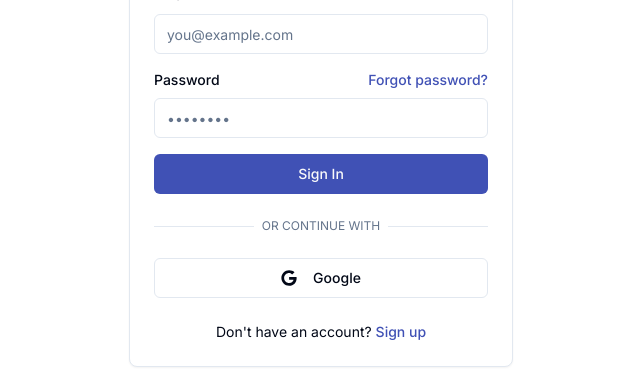
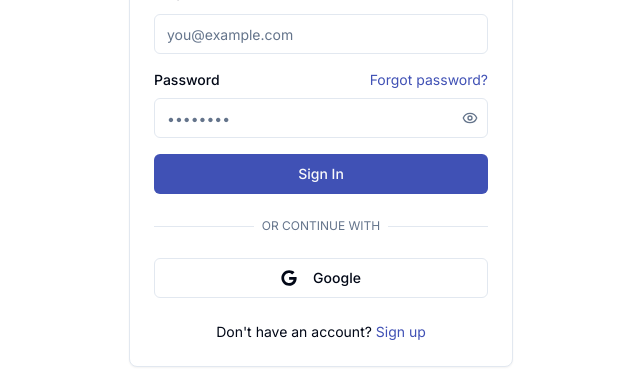
Before and after one commit to Areal-G/career-wise, a Next.js app: page /login in a window 1280 px wide. Shown: the part 319-711 px from the top of the page, without its empty margins (319-959 px from the left). Built offline with nearby package versions, Linux system fonts and the light colour scheme; no server answers.

Commit message:
also add option to view password

```diff
--- a/src/app/(auth)/login/page.tsx
+++ b/src/app/(auth)/login/page.tsx
@@ -8,6 +8,8 @@ import { useForm } from 'react-hook-form';
 import { z } from 'zod';
 import { signInWithEmailAndPassword, GoogleAuthProvider, signInWithPopup } from 'firebase/auth';
 import { auth } from '@/lib/firebase';
+import { useState } from 'react';
+import { Eye, EyeOff } from 'lucide-react';
 
 import { Button } from '@/components/ui/button';
 import { Card, CardContent, CardDescription, CardHeader, CardTitle } from '@/components/ui/card';
@@ -25,6 +27,7 @@ type LoginFormValues = z.infer<typeof loginSchema>;
 export default function LoginPage() {
   const router = useRouter();
   const { toast } = useToast();
+  const [showPassword, setShowPassword] = useState(false);
 
   const form = useForm<LoginFormValues>({
     resolver: zodResolver(loginSchema),
@@ -98,12 +101,28 @@ export default function LoginPage() {
                 <FormItem>
                   <div className="flex items-center justify-between">
                     <FormLabel>Password</FormLabel>
-                     <Link href="/forgot-password" passHref className="text-sm">
-                      <Button variant="link" className="h-auto p-0">Forgot password?</Button>
+                    <Link href="/forgot-password" passHref legacyBehavior>
+                      <a className="text-sm text-primary hover:underline">Forgot password?</a>
                     </Link>
                   </div>
                   <FormControl>
-                    <Input type="password" placeholder="••••••••" {...field} />
+                    <div className="relative">
+                      <Input
+                        type={showPassword ? 'text' : 'password'}
+                        placeholder="••••••••"
+                        {...field}
+                      />
+                      <Button
+                        type="button"
+                        variant="ghost"
+                        size="icon"
+                        className="absolute right-1 top-1/2 h-7 w-7 -translate-y-1/2 text-muted-foreground"
+                        onClick={() => setShowPassword(!showPassword)}
+                      >
+                        {showPassword ? <EyeOff className="h-4 w-4" /> : <Eye className="h-4 w-4" />}
+                        <span className="sr-only">{showPassword ? 'Hide password' : 'Show password'}</span>
+                      </Button>
+                    </div>
                   </FormControl>
                   <FormMessage />
                 </FormItem>
@@ -128,8 +147,8 @@ export default function LoginPage() {
         </Button>
         <div className="mt-6 text-center text-sm">
           Don&apos;t have an account?{' '}
-          <Link href="/signup" passHref>
-             <Button variant="link" className="p-0 h-auto">Sign up</Button>
+          <Link href="/signup" passHref legacyBehavior>
+             <a className="text-primary hover:underline">Sign up</a>
           </Link>
         </div>
       </CardContent>
--- a/src/app/(auth)/signup/page.tsx
+++ b/src/app/(auth)/signup/page.tsx
@@ -9,6 +9,8 @@ import { z } from 'zod';
 import { createUserWithEmailAndPassword, updateProfile } from 'firebase/auth';
 import { doc, setDoc } from "firebase/firestore";
 import { auth, db } from '@/lib/firebase';
+import { useState } from 'react';
+import { Eye, EyeOff } from 'lucide-react';
 
 import { Button } from '@/components/ui/button';
 import { Card, CardContent, CardDescription, CardHeader, CardTitle } from '@/components/ui/card';
@@ -29,6 +31,7 @@ type SignupFormValues = z.infer<typeof signupSchema>;
 export default function SignupPage() {
   const router = useRouter();
   const { toast } = useToast();
+  const [showPassword, setShowPassword] = useState(false);
 
   const form = useForm<SignupFormValues>({
     resolver: zodResolver(signupSchema),
@@ -117,7 +120,23 @@ export default function SignupPage() {
                 <FormItem>
                   <FormLabel>Password</FormLabel>
                   <FormControl>
-                    <Input type="password" placeholder="••••••••" {...field} />
+                    <div className="relative">
+                       <Input
+                        type={showPassword ? 'text' : 'password'}
+                        placeholder="••••••••"
+                        {...field}
+                      />
+                       <Button
+                        type="button"
+                        variant="ghost"
+                        size="icon"
+                        className="absolute right-1 top-1/2 h-7 w-7 -translate-y-1/2 text-muted-foreground"
+                        onClick={() => setShowPassword(!showPassword)}
+                      >
+                        {showPassword ? <EyeOff className="h-4 w-4" /> : <Eye className="h-4 w-4" />}
+                         <span className="sr-only">{showPassword ? 'Hide password' : 'Show password'}</span>
+                      </Button>
+                    </div>
                   </FormControl>
                   <FormMessage />
                 </FormItem>
@@ -151,8 +170,8 @@ export default function SignupPage() {
         </Form>
         <div className="mt-6 text-center text-sm">
           Already have an account?{' '}
-           <Link href="/login" passHref>
-             <Button variant="link" className="p-0 h-auto">Sign in</Button>
+           <Link href="/login" passHref legacyBehavior>
+             <a className="text-primary hover:underline">Sign in</a>
           </Link>
         </div>
       </CardContent>
```
